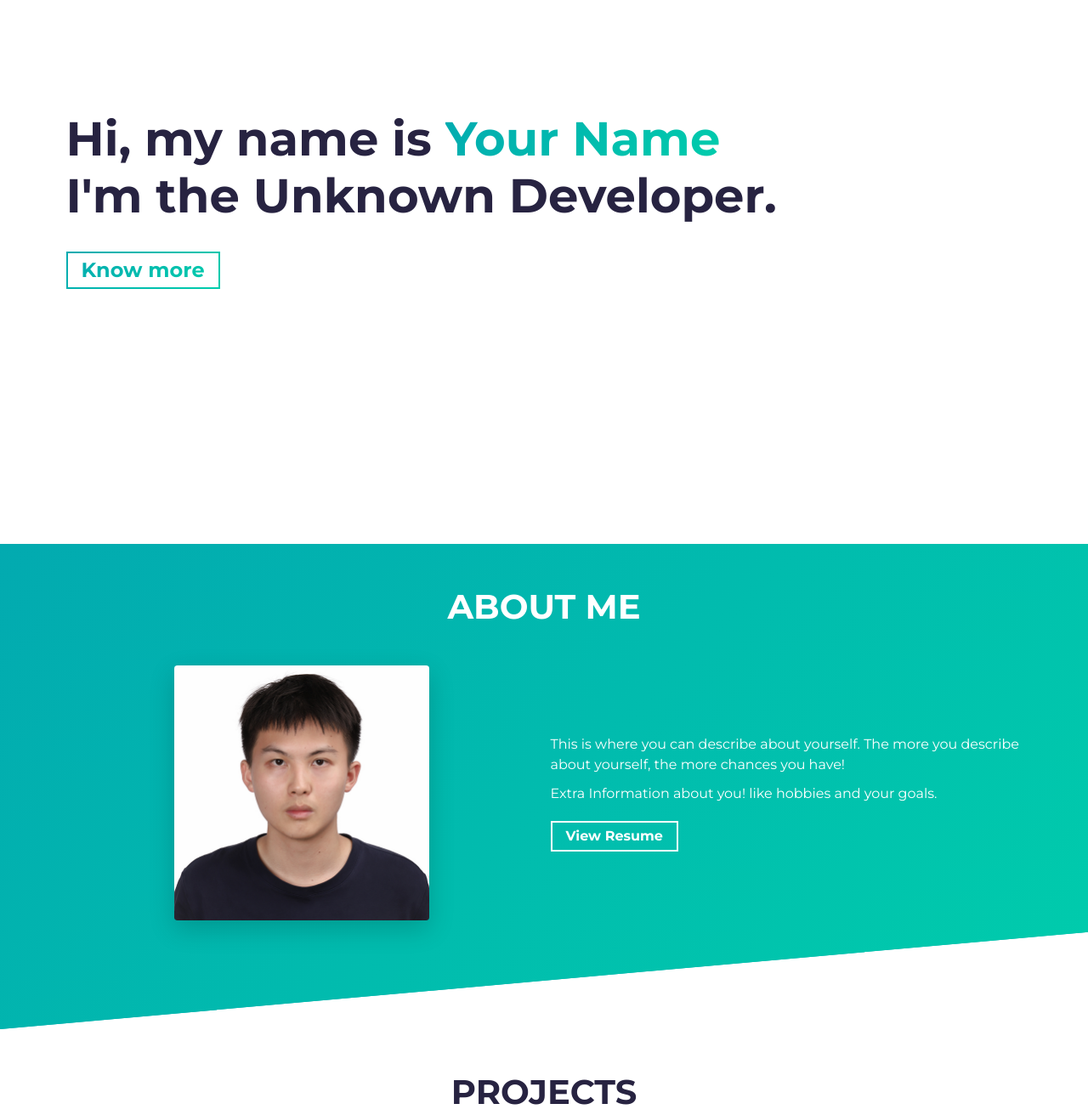
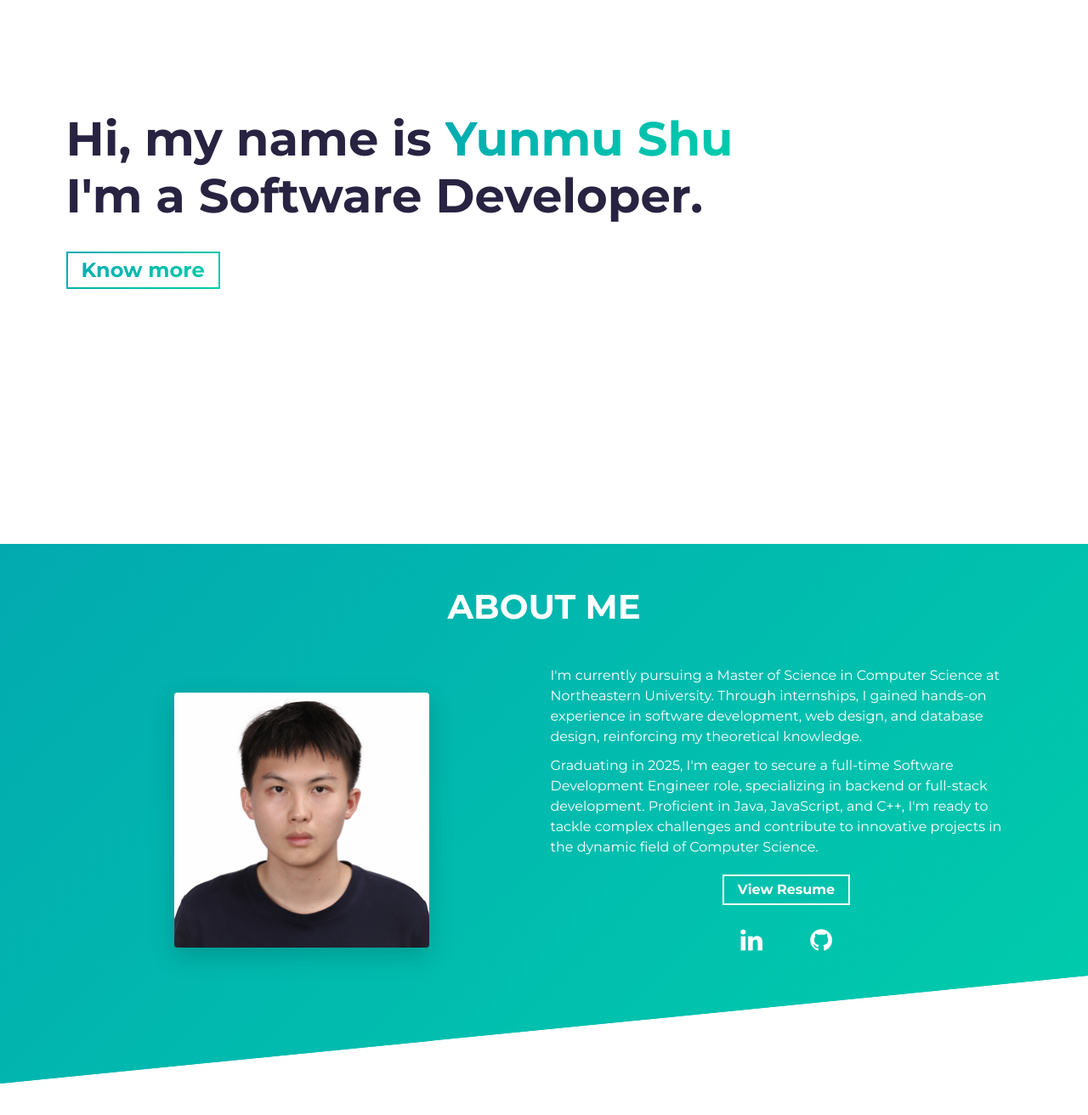
Before and after one commit to Bobbyshu/SelfPortfolio, a website built with Parcel: page src/index.html in a window 1280 px wide. Shown: the part 160-1472 px from the top of the page at 85% size. Built offline with nearby package versions, Linux system fonts and the light colour scheme.

Commit message:
hero & about

```diff
--- a/src/index.html
+++ b/src/index.html
@@ -42,9 +42,9 @@
   <section id="hero" class="jumbotron">
     <div class="container">
       <h1 class="hero-title load-hidden">
-        Hi, my name is <span class="text-color-main">Your Name</span>
+        Hi, my name is <span class="text-color-main">Yunmu Shu</span>
         <br />
-        I'm the Unknown Developer.
+        I'm a Software Developer.
       </h1>
       <p class="hero-cta load-hidden">
         <a rel="noreferrer" class="cta-btn cta-btn--hero" href="#about">Know more</a>
@@ -67,17 +67,30 @@
         <div class="col-md-6 col-sm-12">
           <div class="about-wrapper__info load-hidden">
             <p class="about-wrapper__info-text">
-              This is where you can describe about yourself. The more you
-              describe about yourself, the more chances you have!
+              I'm currently pursuing a Master of Science in Computer Science at Northeastern University. Through
+              internships, I gained hands-on experience in software development, web design, and database
+              design, reinforcing my theoretical knowledge.
             </p>
             <p class="about-wrapper__info-text">
-              Extra Information about you! like hobbies and your goals.
-            </p>
+              Graduating in 2025, I'm eager to secure a full-time Software Development Engineer role, specializing in
+              backend or full-stack development. Proficient in Java, JavaScript, and C++, I'm ready to tackle complex
+              challenges and contribute to innovative projects in the dynamic field of Computer Science. </p>
             <span class="d-flex mt-3">
               <a rel="noreferrer" target="_blank" class="cta-btn cta-btn--resume" href="assets/resume.pdf">
                 View Resume
               </a>
             </span>
+            <div class="social-links">
+              <!-- <a rel="noreferrer" href="https://www.linkedin.com/in/bobbyshu/" target="_blank">
+                <i class="fa fa-twitter fa-inverse"></i>
+              </a> -->
+              <a rel="noreferrer" href="https://www.linkedin.com/in/bobbyshu/" target="_blank">
+                <i class="fa fa-linkedin fa-inverse"></i>
+              </a>
+              <a rel="noreferrer" href="https://github.com/Bobbyshu" target="_blank">
+                <i class="fa fa-github fa-inverse"></i>
+              </a>
+            </div>
           </div>
         </div>
       </div>
@@ -202,8 +215,10 @@
     <div class="container">
       <h2 class="section-title">Contact</h2>
       <div class="contact-wrapper load-hidden">
-        <p class="contact-wrapper__text">[Put your call to action here]</p>
-        <a rel="noreferrer" target="_blank" class="cta-btn cta-btn--resume" href="mailto:example@email.com">Call to
+        <p class="contact-wrapper__text">+1 (857)3343706</p>
+        <p class="contact-wrapper__text">bobbyshu0824@gmail.com</p>
+        <p class="contact-wrapper__text">shu.yun@northeastern.edu</p>
+        <a rel="noreferrer" target="_blank" class="cta-btn cta-btn--resume" href="mailto:bobbyshu0824@gmail.com">Call to
           Action</a>
       </div>
     </div>
@@ -217,9 +232,9 @@
         <i class="fa fa-angle-up fa-2x" aria-hidden="true"></i>
       </a>
       <div class="social-links">
-        <a rel="noreferrer" href="#!" target="_blank">
+        <!-- <a rel="noreferrer" href="#!" target="_blank">
           <i class="fa fa-twitter fa-inverse"></i>
-        </a>
+        </a> -->
         <a rel="noreferrer" href="#!" target="_blank">
           <i class="fa fa-linkedin fa-inverse"></i>
         </a>
--- a/src/sass/components/_buttons.scss
+++ b/src/sass/components/_buttons.scss
@@ -86,6 +86,7 @@
 .cta-btn--resume {
   color: $white-color;
   border: 2px solid $white-color;
+  margin: 0 auto;
 
   &::after {
     background: $white-color;
```
Also changed, not shown: src/assets/profile1.jpg (deleted), 1 other file.
